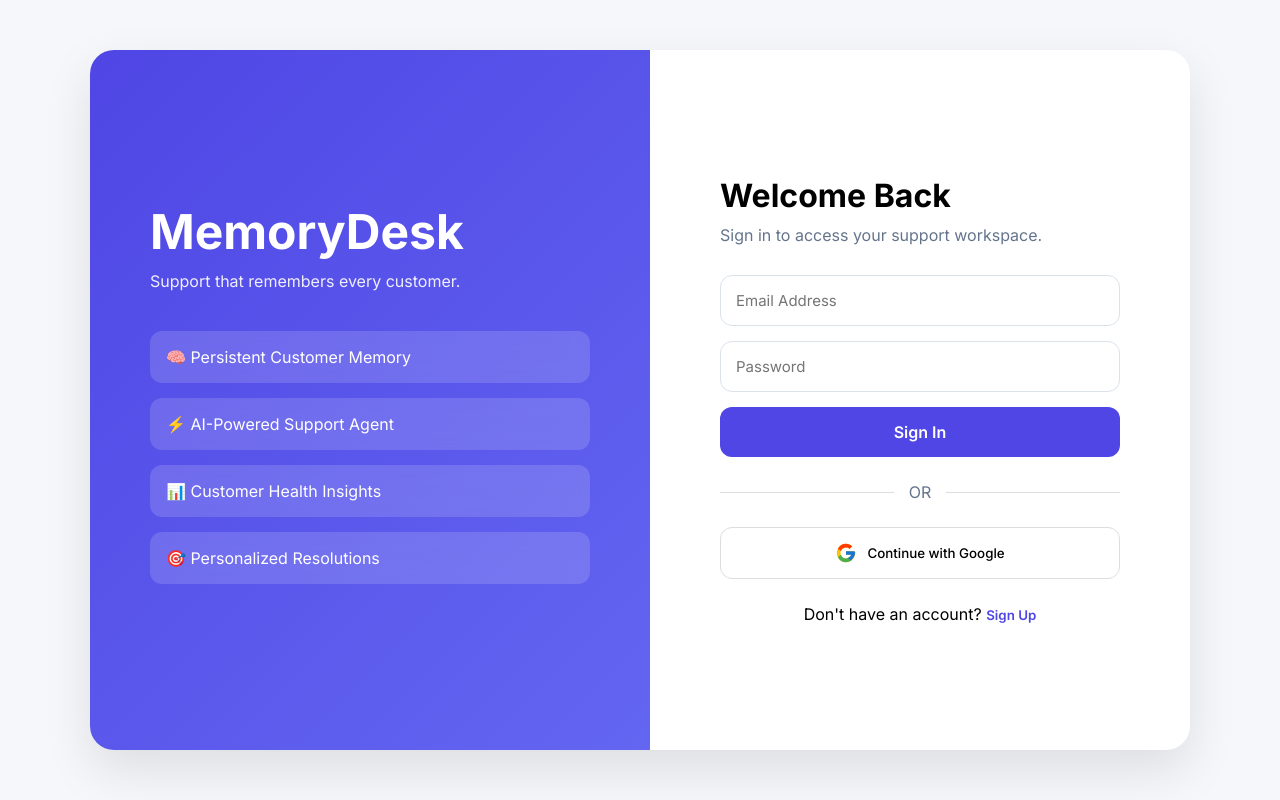
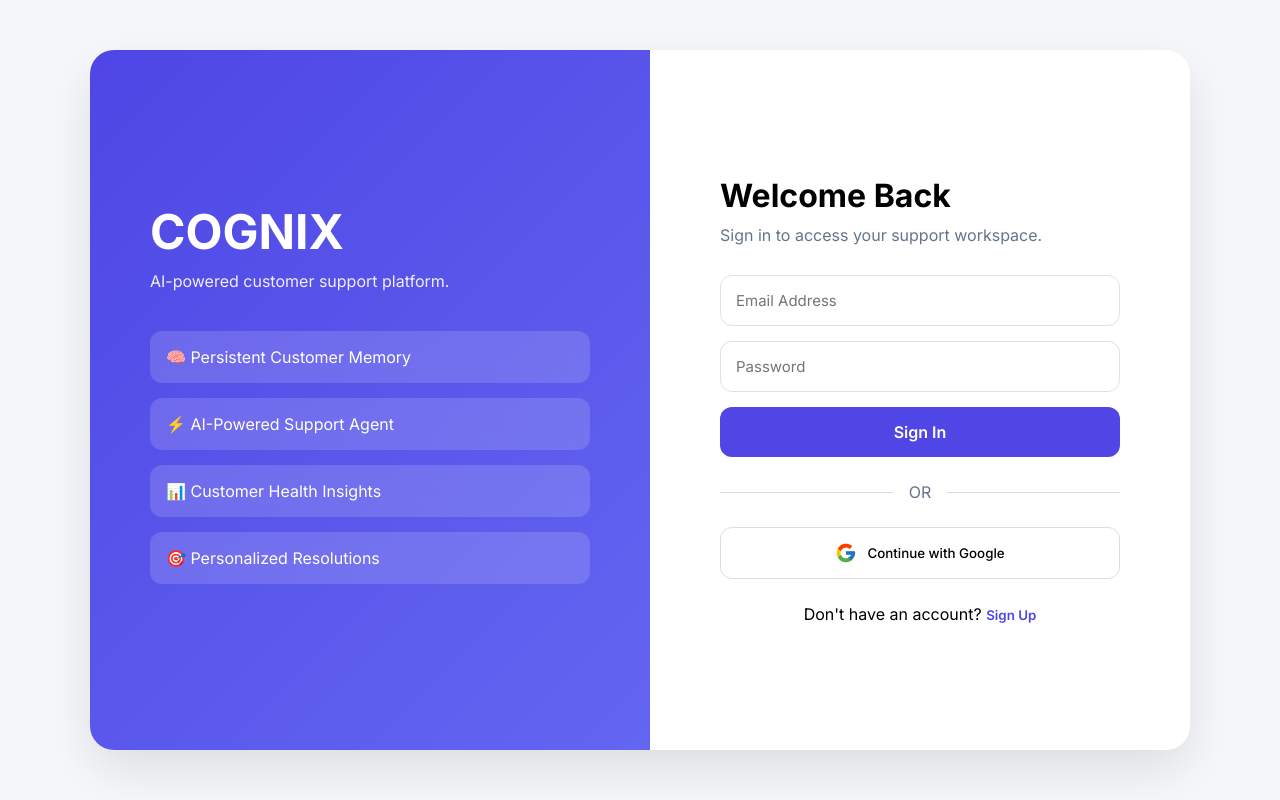
Before and after one commit to mrinmoyChakraborty-mrinox/COGNIX, a website built with Vite: page frontend/login.html in a window 1280 px wide. Built offline with nearby package versions, Linux system fonts and the light colour scheme.

Commit message:
Update frontend files and configurations
- Change title and branding in login.html from "MemoryDesk" to "COGNIX"
- Add package-lock.json for frontend dependencies
- Create package.json for frontend with Vite scripts
- Update .gitignore to include node_modules and dist directories

```diff
--- a/frontend/login.html
+++ b/frontend/login.html
@@ -4,7 +4,7 @@
 <meta charset="UTF-8">
 <meta name="viewport" content="width=device-width, initial-scale=1.0">
 
-<title>MemoryDesk Support</title>
+<title>COGNIX - Login</title>
 
 <link rel="stylesheet" href="login.css">
 
@@ -22,10 +22,10 @@
 
         <div class="brand">
 
-            <h1>MemoryDesk</h1>
+            <h1>COGNIX</h1>
 
             <p>
-                Support that remembers every customer.
+                AI-powered customer support platform.
             </p>
 
         </div>
```
Also changed, not shown: frontend/package.json (added, +10 -0 lines), 2 other files.
